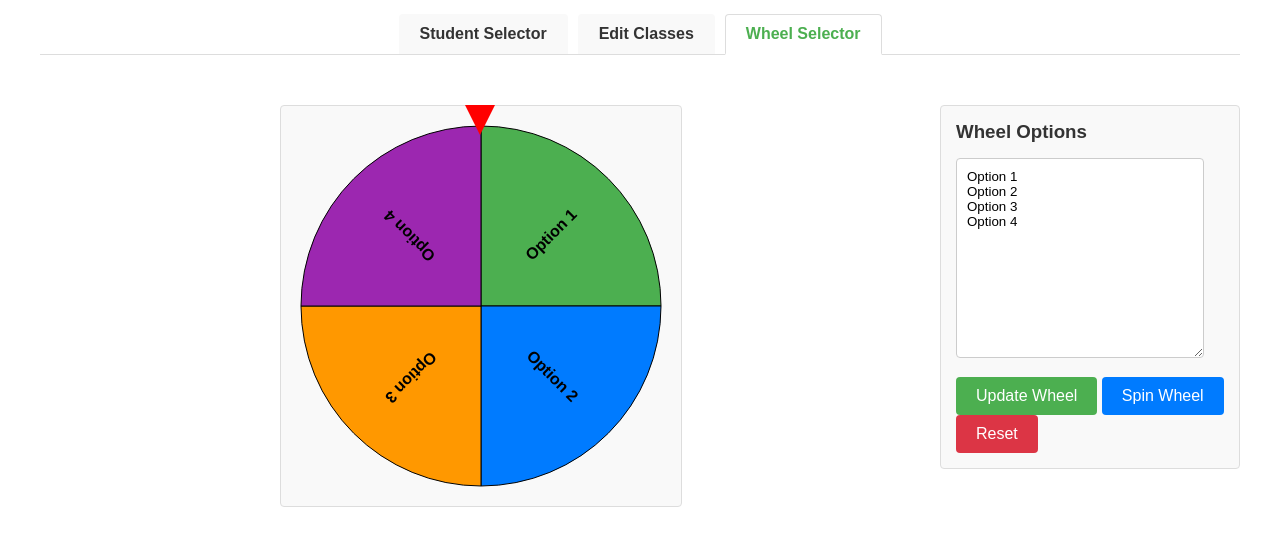
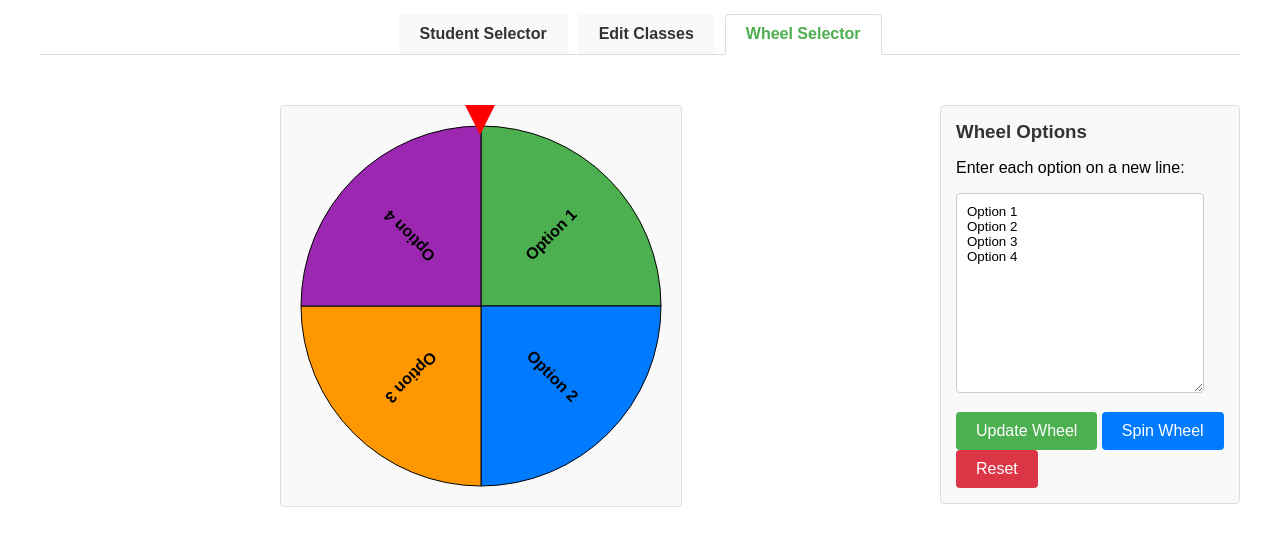
Before and after one commit to flowersjus/student_selector, a plain HTML site: page wheel.html in a window 1280 px wide. Shown: the part 99-641 px from the top of the page. Drawn offline with nearby package versions, Linux system fonts and the light colour scheme.

Commit message:
Add new line instruction note to wheel options

```diff
--- a/wheel.html
+++ b/wheel.html
@@ -29,6 +29,7 @@
         <div class="right-column">
             <div class="wheel-options">
                 <h3>Wheel Options</h3>
+                <p class="option-note">Enter each option on a new line:</p>
                 <textarea id="wheelOptions" placeholder="Enter options here, one per line..."></textarea>
                 <button id="updateWheel">Update Wheel</button>
                 <button id="spinWheel">Spin Wheel</button>
```
